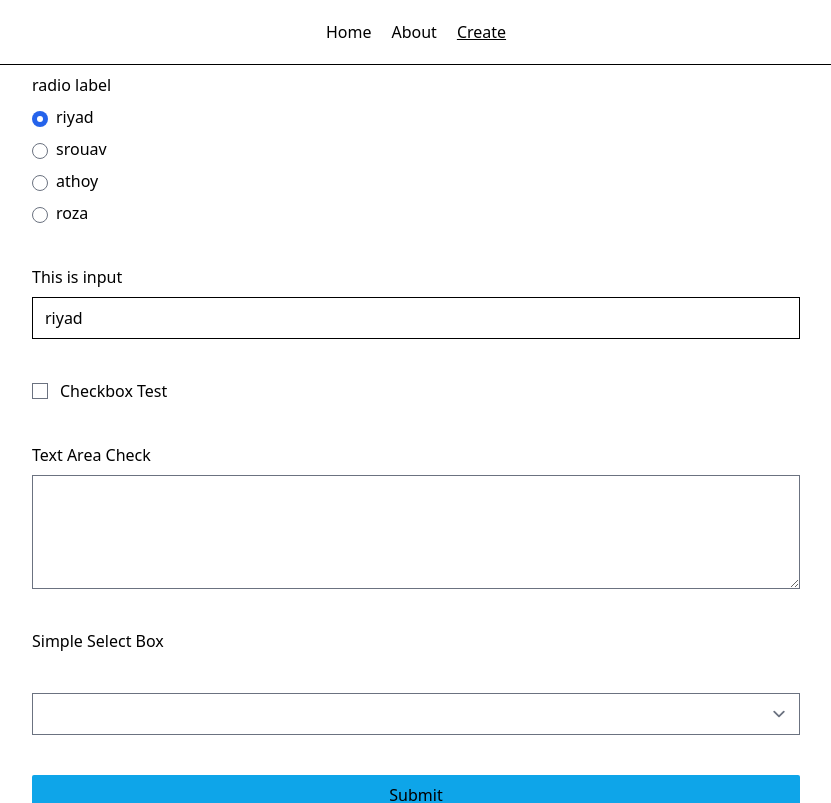
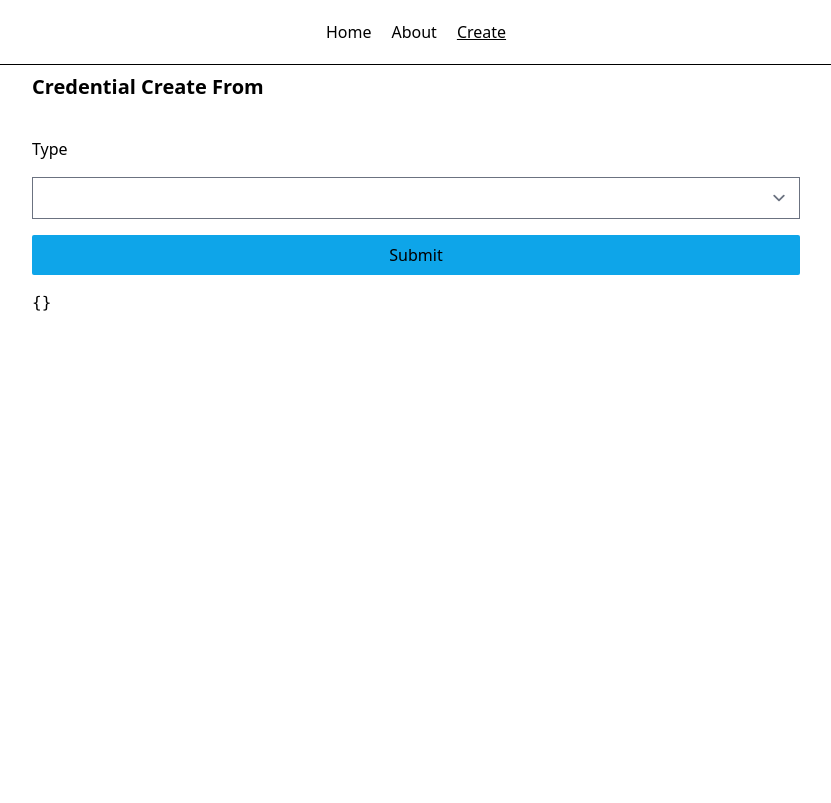
Before and after one commit to nurRiyad/form-builder, a Vue app: page /create in a window 1280 px wide. Shown: the top 803 px of the page, without its empty margins (224-1055 px from the left). Built offline with nearby package versions, Linux system fonts and the light colour scheme.

Commit message:
Update single step form and formbuilder component
Signed-off-by: nurRiyad <asadnurriyad@gmail.com>

```diff
--- a/src/components/FormBuilder.vue
+++ b/src/components/FormBuilder.vue
@@ -5,16 +5,16 @@ import SingleStep from './derived/SingleStep.vue'
 withDefaults(
   defineProps<{
     ui: FormType
+    schema: any
     initialValue: any
-    logic: any
-    language: any
+    logic?: any
     isLoading?: boolean
   }>(),
   {
-    isLoading: false,
+    schema: {},
     initialValue: {},
-    logic: {},
-    language: {}
+    logic: null,
+    isLoading: false
   }
 )
 </script>
@@ -27,9 +27,9 @@ withDefaults(
     <SingleStep
       v-if="ui.type === 'single'"
       :ui="ui"
+      :schema="schema"
       :initial-value="initialValue"
       :logic="logic"
-      :language="language"
       :show-submit="true"
     />
     <h1 v-else>No Proper Form type found</h1>
--- a/src/components/derived/SingleStep.vue
+++ b/src/components/derived/SingleStep.vue
@@ -10,8 +10,9 @@ import CheckBox from '../base/CheckBox.vue'
 
 const props = defineProps<{
   ui: SingleStepForm
+  schema: any
   initialValue: any
-  logic: any
+  logic?: any
   showSubmit: boolean
 }>()
 
@@ -25,7 +26,7 @@ const deleteValue = (key: string) => {
 }
 
 // generate function
-const fn = props.logic(model)
+const fn = props?.logic ? props.logic(model) : null
 
 // generate submitted form form
 const generateFinalForm = () => {
@@ -63,7 +64,8 @@ fetchData()
   <div v-if="isSSFetching">
     <h1>Single Step Form Loading</h1>
   </div>
-  <div v-else class="flex flex-col max-w-3xl mx-auto space-y-10">
+  <div v-else class="flex flex-col max-w-3xl mx-auto space-y-4">
+    <p class="font-semibold text-xl pb-5">{{ ui.label }}</p>
     <template v-for="el in ui.elements" :key="el.label">
       <InputText
         v-if="el.type === 'input-text' && (el.if ? fn[el.if].value : true)"
--- a/src/form/cred-form/create-ui.json
+++ b/src/form/cred-form/create-ui.json
@@ -1,6 +1,13 @@
 {
   "type": "single",
-  "label": "Credential Create",
-  "schema": "a",
-  "elements": []
+  "label": "Credential Create From",
+  "schema": "schema/",
+  "elements": [
+    {
+      "type": "simple-select",
+      "label": "Type",
+      "schema": "schema/properties/type",
+      "options": ["Aws", "Azure", "Swift"]
+    }
+  ]
 }
--- /dev/null
+++ b/src/form/cred-form/values.json
@@ -0,0 +1,54 @@
+{
+  "packet": {
+    "apiKey": "",
+    "projectID": ""
+  },
+  "azureStorage": {
+    "key": "",
+    "account": ""
+  },
+  "azure": {
+    "clientID": "",
+    "tenantID": "",
+    "subscriptionID": "",
+    "clientSecret": ""
+  },
+  "scaleway": {
+    "organization": "",
+    "token": ""
+  },
+  "googleCloud": {
+    "projectID": "",
+    "serviceAccount": ""
+  },
+  "type": "",
+  "digitalocean": {
+    "token": ""
+  },
+  "name": "",
+  "vultr": {
+    "token": ""
+  },
+  "swift": {
+    "username": "",
+    "tenantID": "",
+    "password": "",
+    "tenantAuthURL": "",
+    "domain": "",
+    "tenantDomain": "",
+    "tenantName": "",
+    "region": ""
+  },
+  "aws": {
+    "secretAccessKey": "",
+    "accessKeyID": ""
+  },
+  "rancher": {
+    "endpoint": "",
+    "accessKeyID": "",
+    "secretAccessKey": ""
+  },
+  "linode": {
+    "token": ""
+  }
+}
--- a/src/views/CreateView.vue
+++ b/src/views/CreateView.vue
@@ -1,9 +1,13 @@
 <script lang="ts" setup>
-import TheGuru from '@/components/FormBuilder.vue'
-import { ui, model, language } from '@/form/Sample1'
-import { useCheck } from '@/composables/check'
+import FormBuilder from '@/components/FormBuilder.vue'
+import ui from '../form/cred-form/create-ui.json'
+import values from '../form/cred-form/values.json'
+import schema from '../form/cred-form/schema.json'
+import type { FormType } from '@/types'
+
+const uiData = ui as FormType
 </script>
 
 <template>
-  <TheGuru :ui="ui" :initial-value="model" :logic="useCheck" :language="language" />
+  <FormBuilder :ui="uiData" :initial-value="values" :schema="schema" />
 </template>
```
